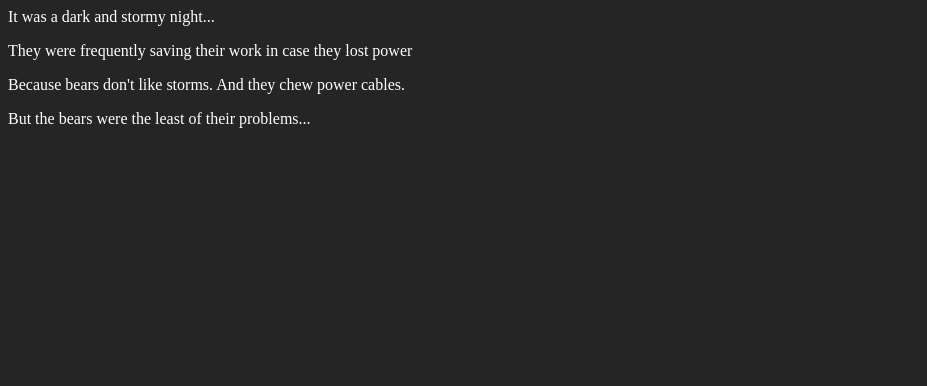
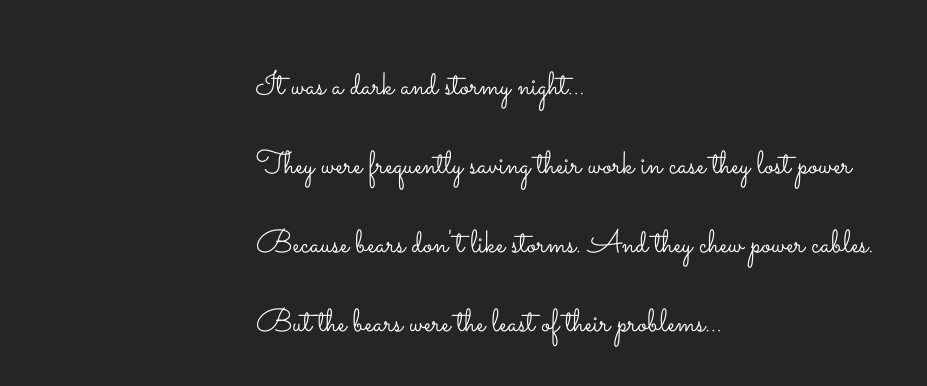
Before and after one commit to heympace/fireside-story, a plain HTML site: page index.html in a window 1280 px wide. Shown: the whole page, without its empty margins (0-927 px from the left). Drawn offline with Linux system fonts and the light colour scheme.

Commit message:
fancy css and new font

```diff
--- a/index.html
+++ b/index.html
@@ -1,6 +1,7 @@
 <html>
     <head>
         <link rel="stylesheet" type="text/css" href="style.css">
+        <link href="https://fonts.googleapis.com/css?family=Sacramento" rel="stylesheet">
     </head>
     <body>
         <p>It was a dark and stormy night...</p>
--- a/style.css
+++ b/style.css
@@ -1,4 +1,9 @@
 body {
     color: #ffffff;
     background-color: #252525;
+    font-family: 'Sacramento', cursive;
+    font-size: 32px;
+    margin-top: 5%;
+    margin-left: 20%;
+    margin-right: 20%;
 }
```
